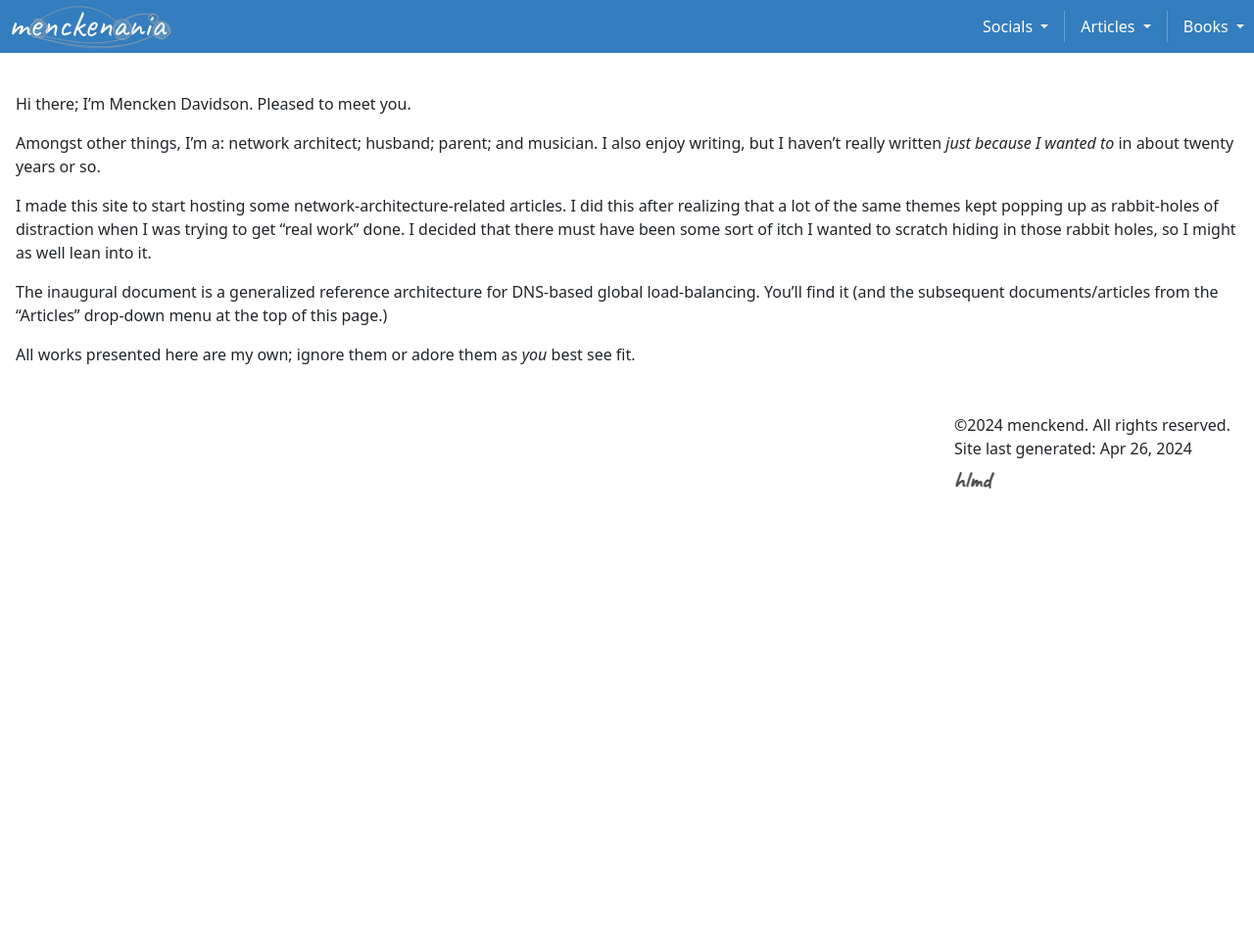
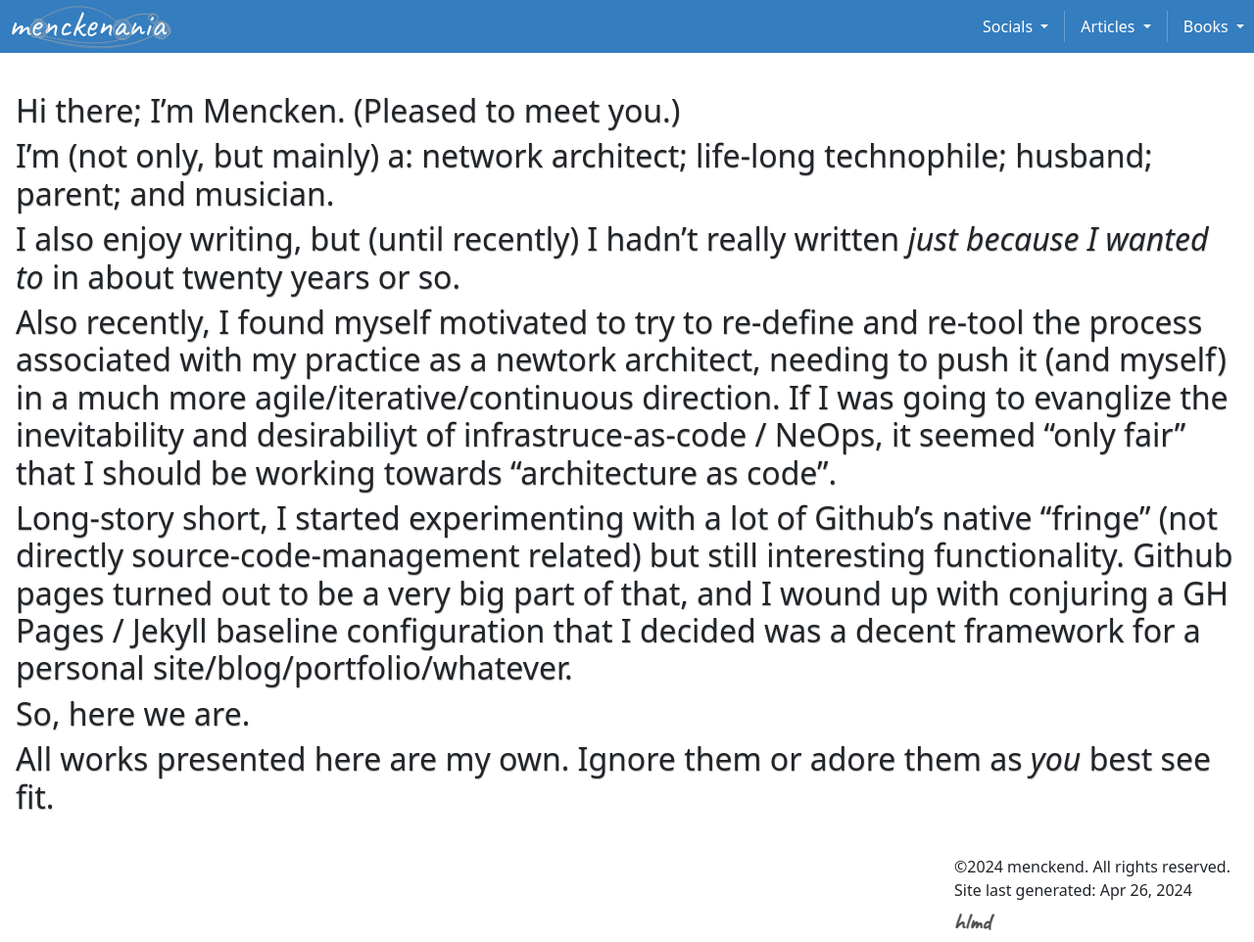
Before and after one commit to menckend/alpha, a Jekyll site: the page built from index.md, in a window 1280 px wide and 962 px high. Shown: the whole window at 98% size. Built offline with Jekyll 4.4.1, drawn with Linux system fonts in a browser that asks for light colours.

Commit message:
Update index.md

```diff
--- a/index.md
+++ b/index.md
@@ -4,13 +4,17 @@
 pagenav: false
 ---
 
-Hi there; I'm Mencken Davidson.  Pleased to meet you.
+## Hi there; I'm Mencken.  (Pleased to meet you.)
 
-Amongst other things, I'm a: network architect; husband; parent; and musician.  I also enjoy writing, but I haven't really written *just because I wanted to* in about twenty years or so.
+## I'm (not only, but mainly) a: network architect; life-long technophile; husband; parent; and musician.
 
-I made this site to start hosting some network-architecture-related articles.  I did this after realizing that a lot of the same themes kept popping up as rabbit-holes of distraction when I was trying to get "real work" done. I decided that there must have been some sort of itch I wanted to scratch hiding in those rabbit holes, so I might as well lean into it.
+## I also enjoy writing, but (until recently) I hadn't really written *just because I wanted to* in about twenty years or so.
 
-The inaugural document is a generalized reference architecture for DNS-based global load-balancing.  You'll find it (and the subsequent documents/articles from the "Articles" drop-down menu at the top of this page.)
+##  Also recently, I found myself motivated to try to re-define and re-tool the process associated with my practice as a newtork architect, needing to push it (and myself) in a much more agile/iterative/continuous direction.  If I was going to evanglize the inevitability and desirabiliyt of infrastruce-as-code / NeOps, it seemed "only fair" that I should be working towards "architecture as code".
 
-All works presented here are my own; ignore them or adore them as *you* best see fit.
+## Long-story short, I started experimenting with a lot of Github's native "fringe" (not directly source-code-management related) but still interesting functionality.  Github pages turned out to be a very big part of that, and I wound up with conjuring a GH Pages / Jekyll baseline configuration that I decided was a decent framework for a personal site/blog/portfolio/whatever.
+
+## So, here we are.
+
+## All works presented here are my own. Ignore them or adore them as *you* best see fit.
 {% include links.html %}
```
